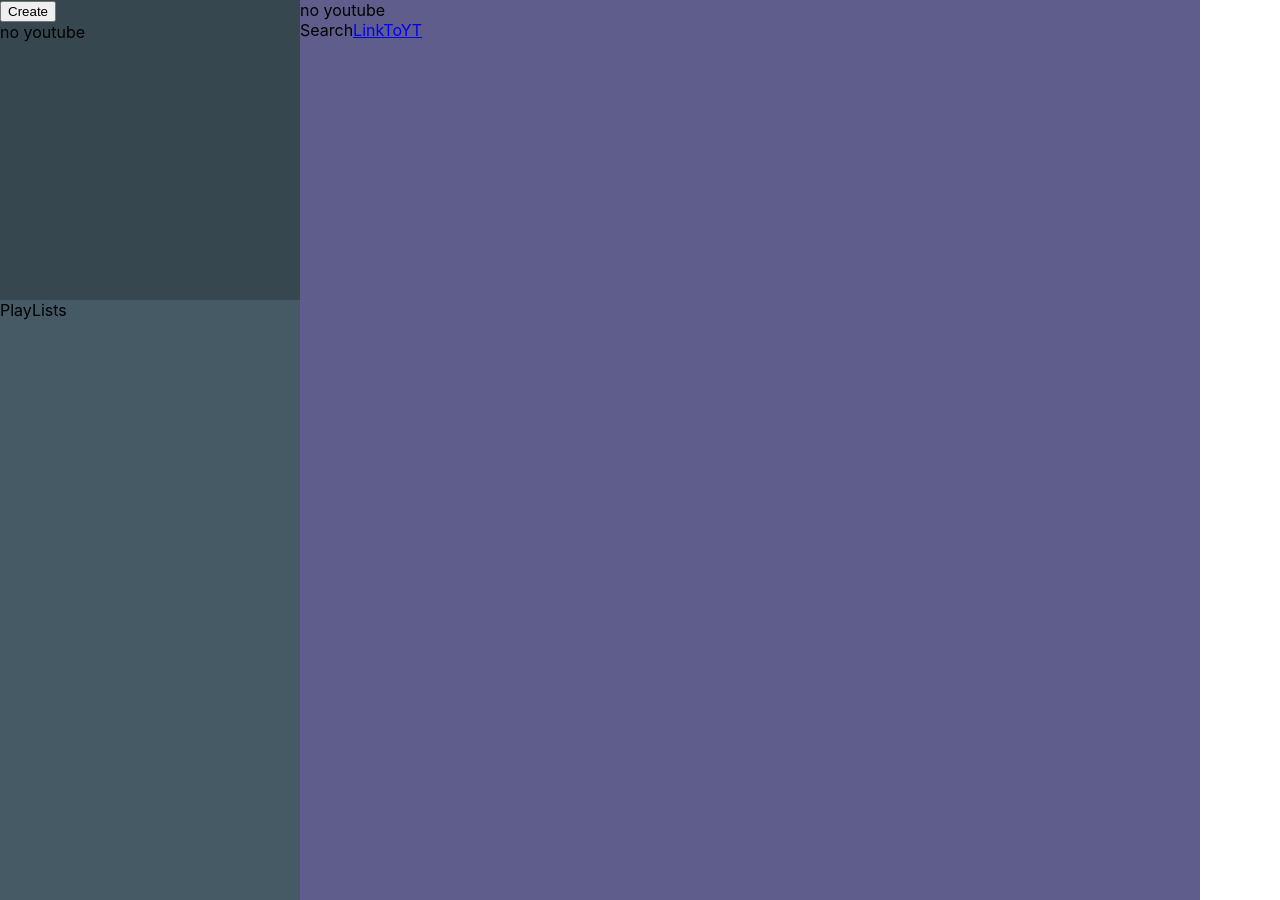
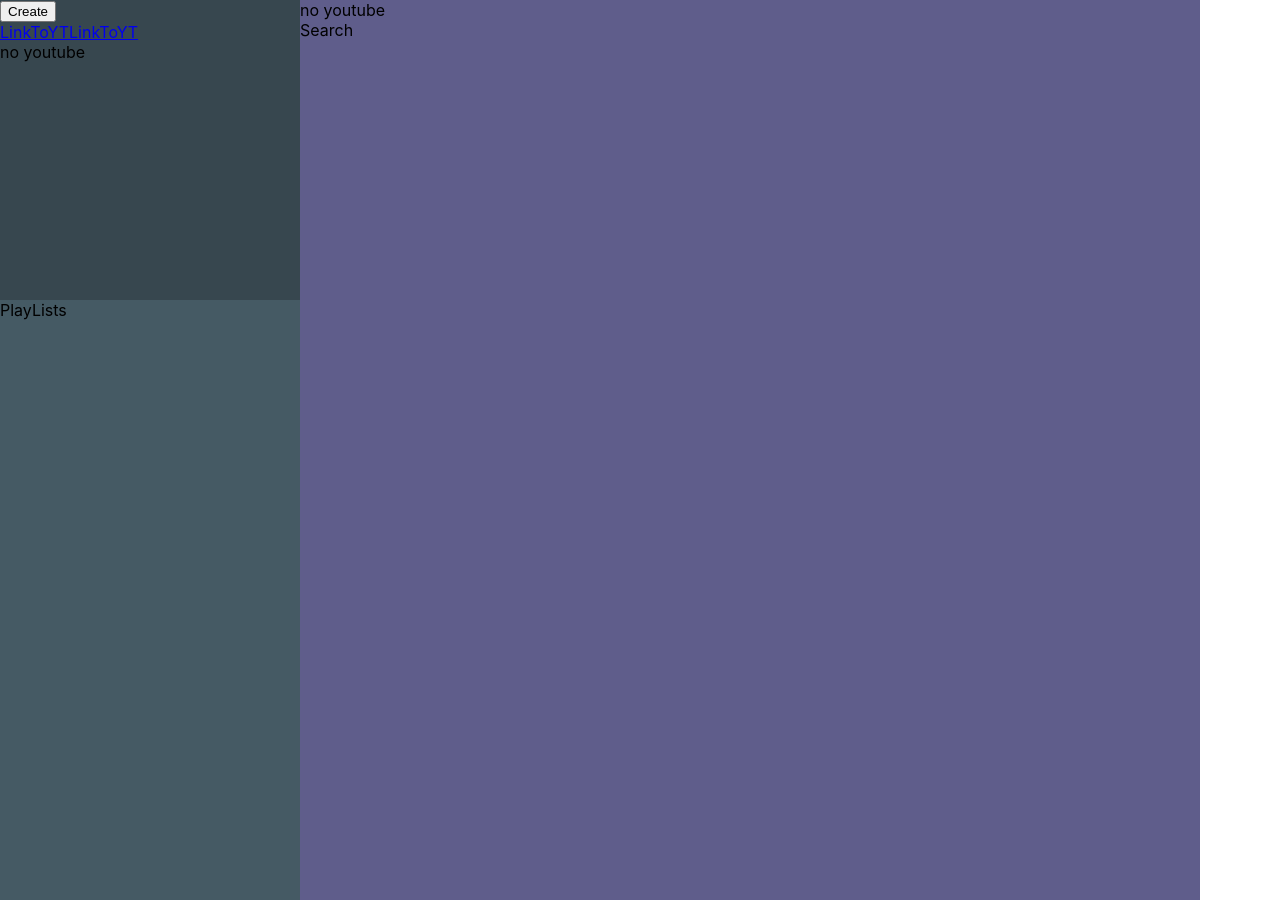
Before and after one commit to d-oo/ytmusic, a React (Create React App) app: page / in a window 1280 px wide. Built offline with nearby package versions, Linux system fonts and the light colour scheme.

Commit message:
0524 tmp

```diff
--- a/src/App.js
+++ b/src/App.js
@@ -1,5 +1,5 @@
 import { useState, createContext } from "react";
-import { BrowserRouter as Router, Switch, Route, Link } from "react-router-dom";
+import { BrowserRouter as Router, Switch, Route } from "react-router-dom";
 import Player from "./components/Player.js";
 import YT from "./components/YT.js";
 import styles from "./App.module.css";
@@ -29,6 +29,9 @@ function App() {
         setIsPlaying,
       }}
     >
+      <Router>
+        <Switch>
+          <Route path="/yt">
             <div
               id={styles.container}
               onContextMenu={(event) => event.preventDefault()}
@@ -41,20 +44,33 @@ function App() {
                 <div className={showInfo ? styles.hide : null}>
                   <YT />
                 </div>
-          <Router>
-            <Switch>
-              <Route path="/yt">
+                <div>
                   <div>Other</div>
+                </div>
+              </div>
+            </div>
           </Route>
           <Route path="/">
+            <div
+              id={styles.container}
+              onContextMenu={(event) => event.preventDefault()}
+            >
+              <div id={styles.player}>
+                <Player />
+              </div>
+              <div id={styles.playLists}>PlayLists</div>
+              <div id={styles.main}>
+                <div className={showInfo ? styles.hide : null}>
+                  <YT />
+                </div>
                 <div>
-                  Search<Link to="/yt">LinkToYT</Link>
+                  <div>Search</div>
+                </div>
+              </div>
             </div>
           </Route>
         </Switch>
       </Router>
-        </div>
-      </div>
     </AppContext.Provider>
   );
 }
--- a/src/components/Player.js
+++ b/src/components/Player.js
@@ -1,6 +1,7 @@
 import { useContext } from "react";
 import { AppContext } from "../App";
 import styles from "./Player.module.css";
+import { Link } from "react-router-dom";
 
 function Player() {
   const {
@@ -38,6 +39,8 @@ function Player() {
       <div id={styles.title} onClick={() => setShowInfo(!showInfo)}>
         {title}
       </div>
+      <Link to="/yt">LinkToYT</Link>
+      <Link to="/">LinkToYT</Link>
       <div>{videoOn ? null : <div>no youtube</div>}</div>
     </div>
   );
```
Lines whose indentation alone changed are shown as unchanged.
